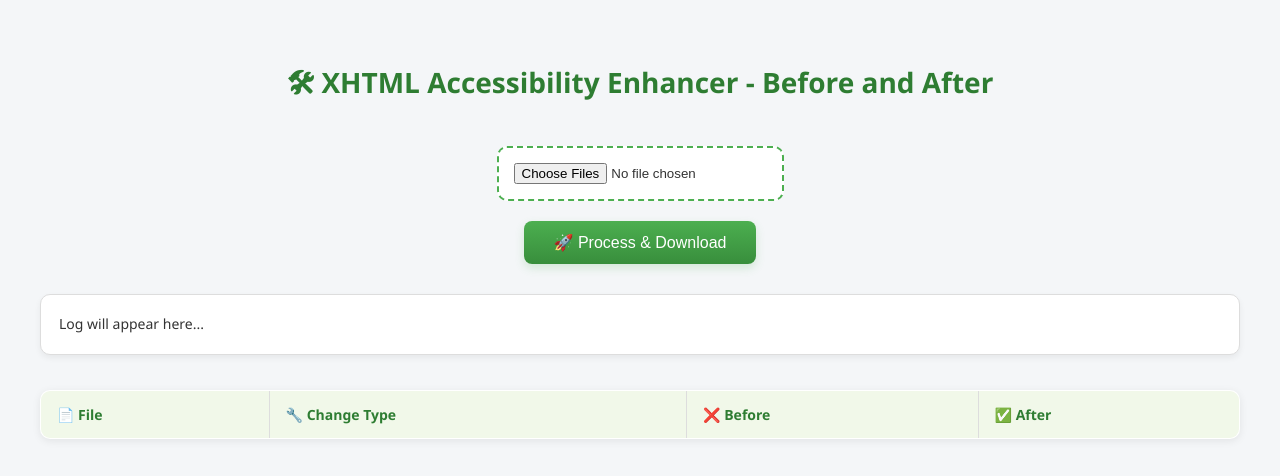
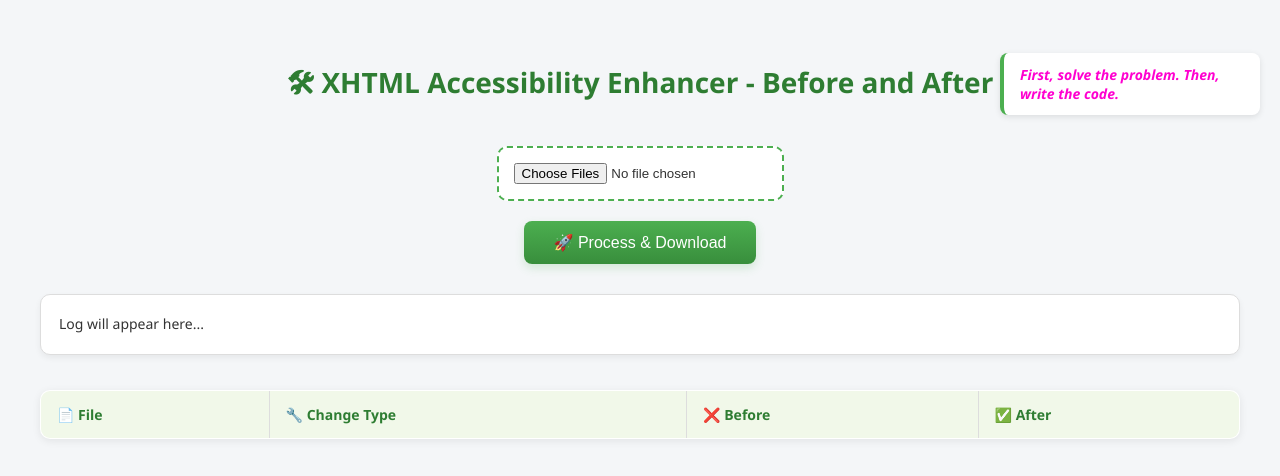
Before and after one commit to 807anujkumar/HnmTEbookTool, a plain HTML site: page index.html in a window 1280 px wide. Drawn offline with nearby package versions, Linux system fonts and the light colour scheme.

Commit message:
change in HTML

```diff
--- a/index.html
+++ b/index.html
@@ -134,9 +134,45 @@
         width: 100%;
       }
     }
+
+    /* ✅ Quote box style */
+      .quote-box {
+    position: absolute;
+    top: 20px;
+    right: 20px;
+    max-width: 260px;
+    background: #ffffff;
+    color: #ff00d0;
+    padding: 12px 16px;
+    border-left: 4px solid #4caf50;
+    box-shadow: 0 2px 6px rgba(0,0,0,0.1);
+    font-style: italic;
+    font-size: 14px;
+    border-radius: 8px;
+    z-index: 999;
+
+    /* ✅ Animation stuff */
+    opacity: 0;
+    transform: translateX(50px);
+    animation: slideIn 1.2s ease-out forwards;
+  }
+
+  /* ✅ Animation keyframes */
+  @keyframes slideIn {
+    to {
+      opacity: 1;
+      transform: translateX(0);
+    }
+  }
+
   </style>
 </head>
 <body>
+
+  <!-- ✅ Quote box added here -->
+  <h6 class="quote-box">
+    First, solve the problem. Then, write the code.
+    </h6>
 
   <h2>🛠 XHTML Accessibility Enhancer - Before and After</h2>
 
```
